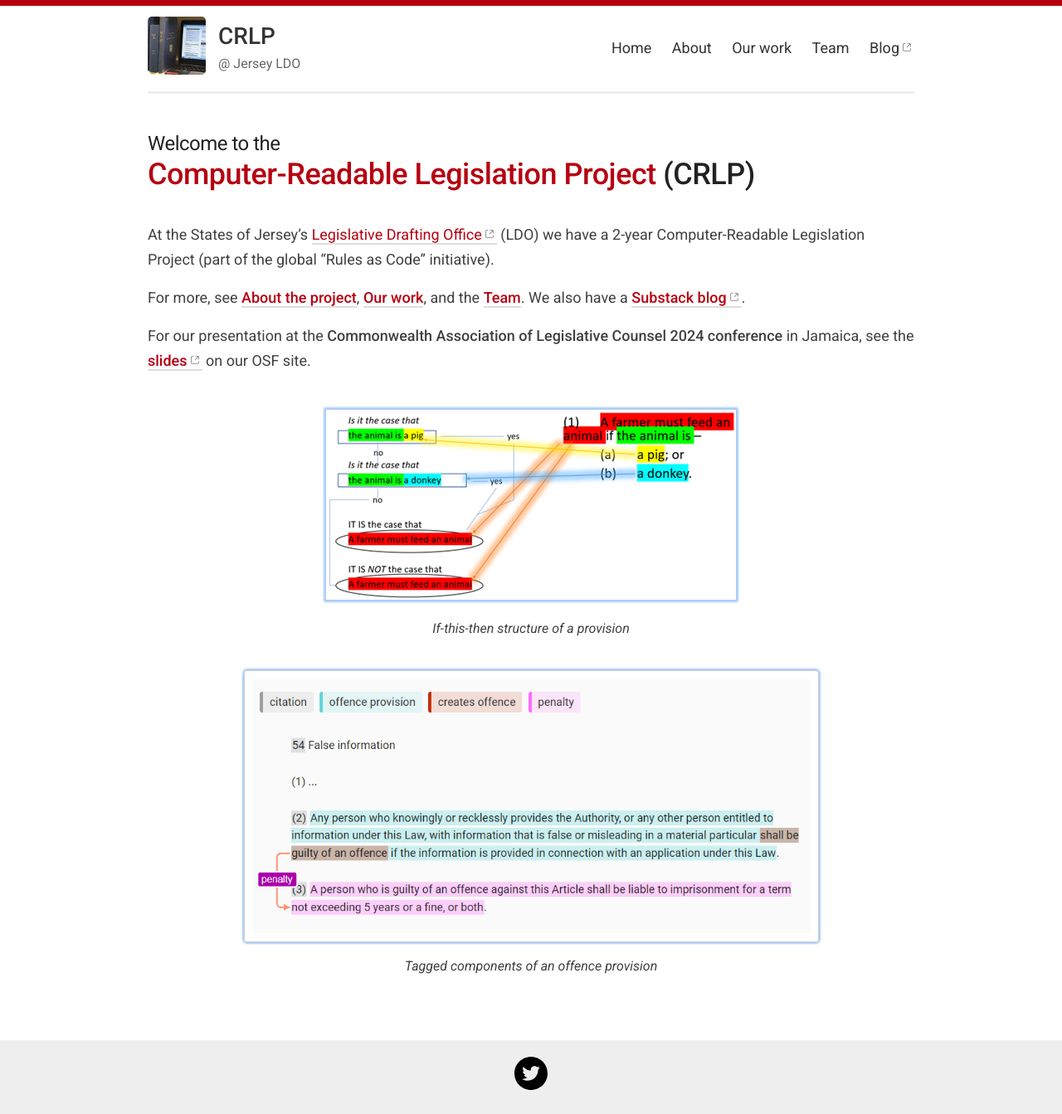
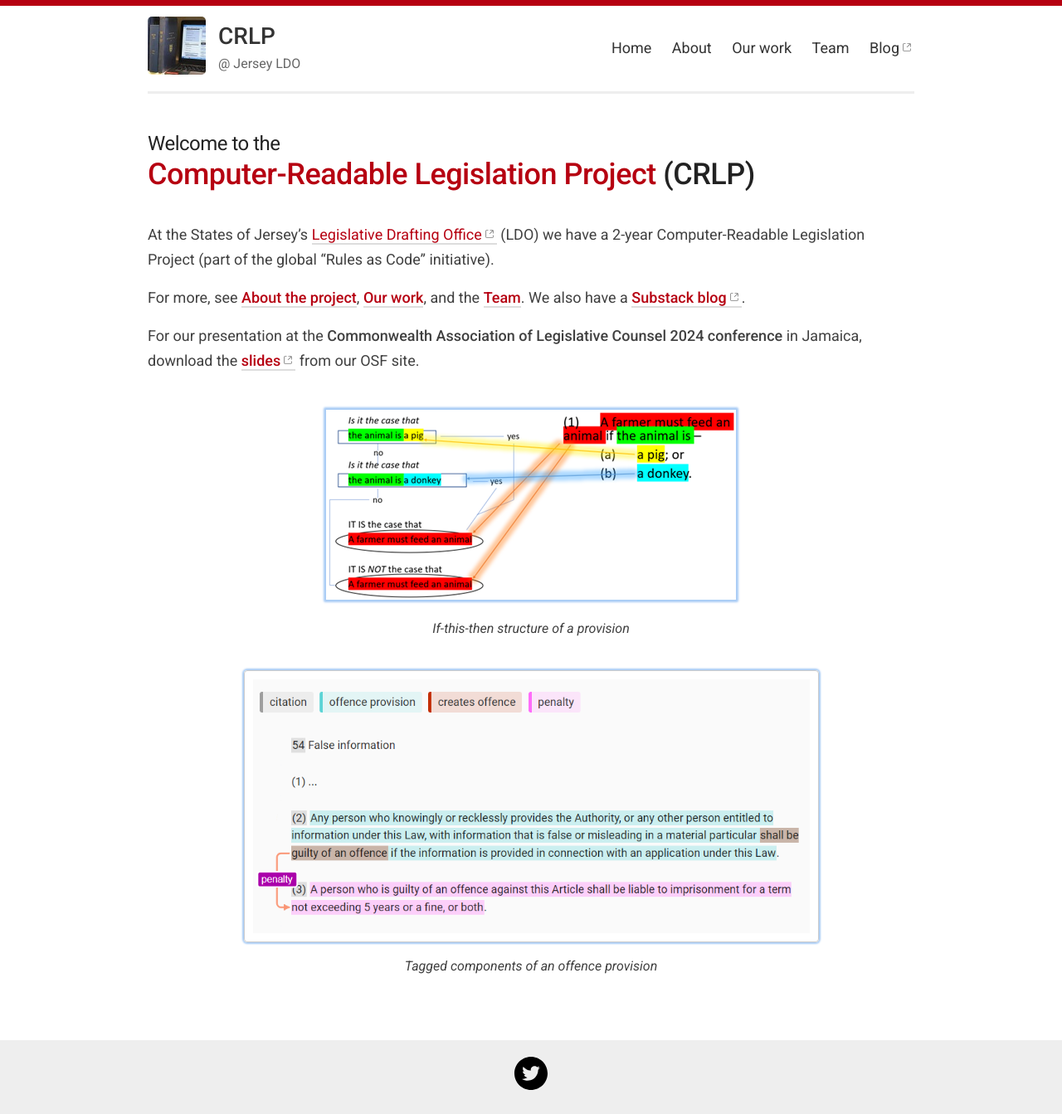
Before and after one commit to crlp-jerseyldo/crlp-jerseyldo.github.io, a Jekyll site: the page built from index.md, in a window 1280 px wide. Shown: the whole page at 83% size. Built offline with Jekyll 4.4.1, drawn with Linux system fonts in a browser that asks for light colours; our own code applies the rules of GitHub Pages for plain Markdown files.

Commit message:
Update index.md
Corrected link to CALC2024 slides on OSF, now that they have uploaded properly

```diff
--- a/index.md
+++ b/index.md
@@ -8,7 +8,7 @@ At the States of Jersey’s [Legislative Drafting Office](https://www.gov.je/Gov
 
 For more, see [**About the project**](/about), [**Our work**](/work), and the [**Team**](/team). We also have a [**Substack blog**](https://digitallegislation.substack.com){:target="_blank"}.
 
-For our presentation at the **Commonwealth Association of Legislative Counsel 2024 conference** in Jamaica, see the [**slides**](https://osf.io/yzf6x){:target="_blank"} on our OSF site.
+For our presentation at the **Commonwealth Association of Legislative Counsel 2024 conference** in Jamaica, download the [**slides**](https://osf.io/erxby){:target="_blank"} from our OSF site.
 
 ![A diagram showing the if-this-then-that structure of a piece of legislation](/images/ifttt-example.png){:.my-l} *If-this-then structure of a provision*
 
```
